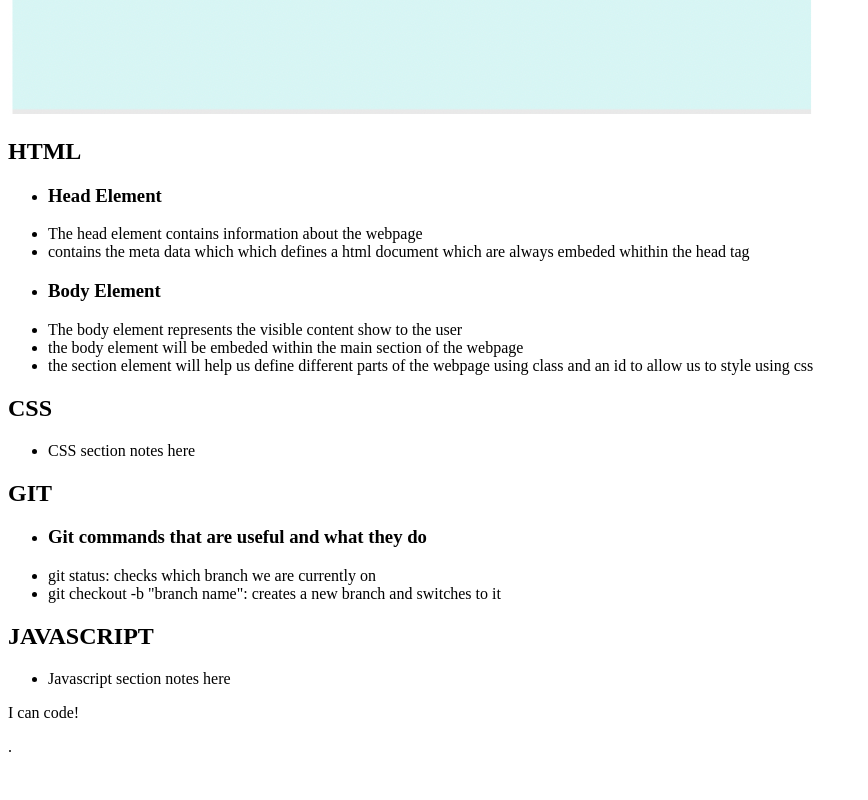
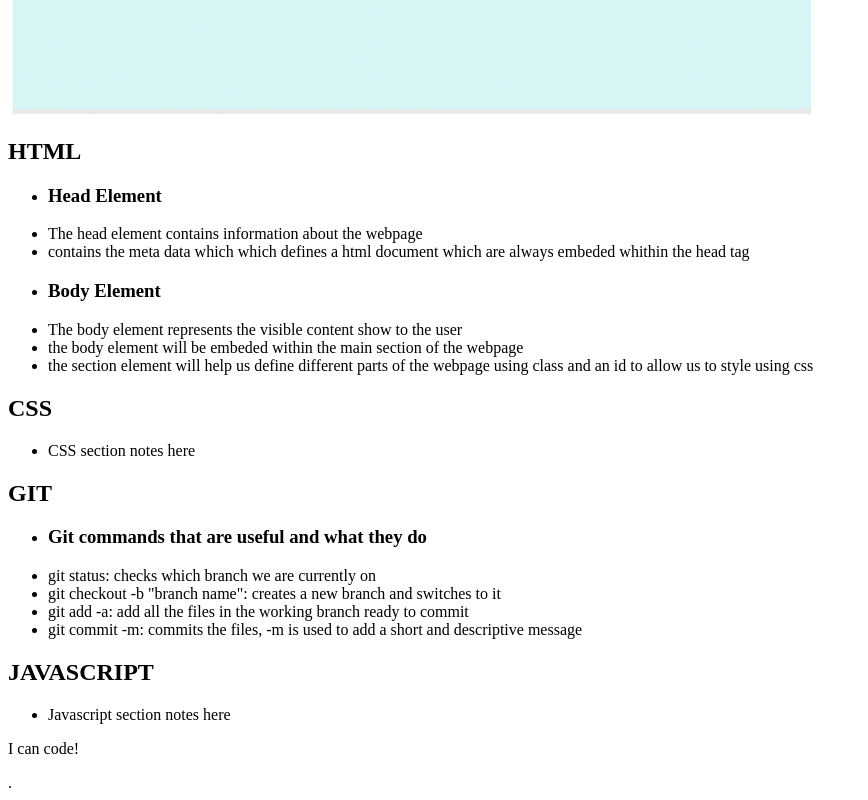
Before and after one commit to tezmond/prework-study-guide, a plain HTML site: page index.html in a window 1280 px wide. Shown: the part 742-1542 px from the top of the page, without its empty margins (0-868 px from the left). Before the commit the page ends 1506 px from the top, so only its background shows below. Drawn offline with Linux system fonts and the light colour scheme.

Commit message:
added code to HTML file

```diff
--- a/index.html
+++ b/index.html
@@ -42,7 +42,8 @@
           <li><h3>Git commands that are useful and what they do</h3></li>
             <li>git status: checks which branch we are currently on</li>
             <li>git checkout -b "branch name": creates a new branch and switches to it </li>
-
+            <li>git add -a: add all the files in the working branch ready to commit</li>
+            <li>git commit -m: commits the files, -m is used to add a short and descriptive message</li>
         </ul>
       </section>
 
```
